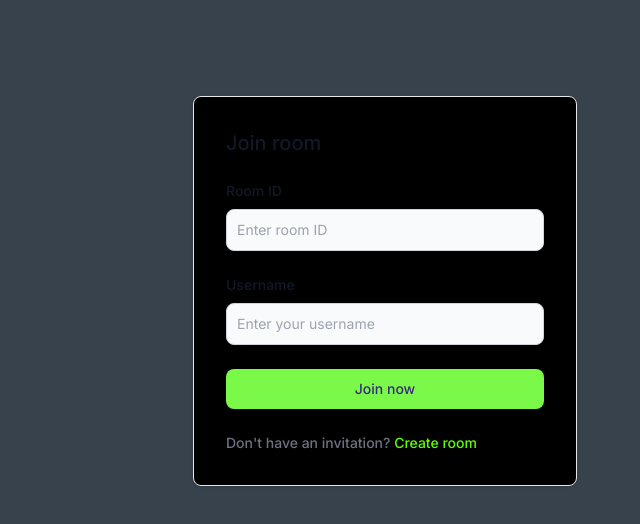
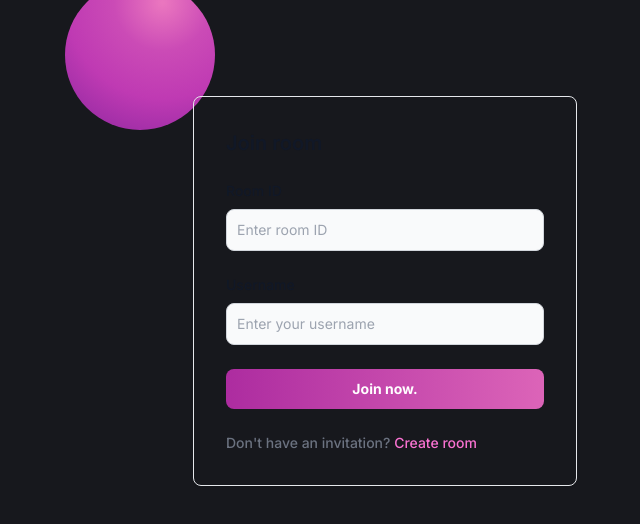
Before and after one commit to Maran1947/codesocket, a Next.js app in the folder client/: page / in a window 1280 px wide. Shown: the top 524 px of the page, without its empty margins (255-895 px from the left). Built offline with nearby package versions, Linux system fonts and the light colour scheme.

Commit message:
(client): redesign join room ui and hide folder and file icon o files

```diff
--- a/client/src/app/components/fileExplorer/FileExplorerNode.tsx
+++ b/client/src/app/components/fileExplorer/FileExplorerNode.tsx
@@ -88,9 +88,7 @@ const FileExplorerNode = ({
     handleDeleteNode(fileExplorerNode.id, fileExplorerNode.path);
   };
 
-  const onAddFolder = (e: React.KeyboardEvent<HTMLInputElement>) => {
-    const value = (e.target as HTMLInputElement).value;
-    if (e.code === "Enter" && value) {
+  const handleAddNode = (value: string) => {
     const filename = value;
     const filePath = `${fileExplorerNode.path}/${filename}`;
     if (isFileAlreadyExists(filePath, fileExplorerNode)) {
@@ -102,6 +100,12 @@ const FileExplorerNode = ({
     if (!isFileExplorerUpdated) {
       setIsFileExplorerUpdated(true);
     }
+  }
+
+  const onAddFolderOrFile = (e: React.KeyboardEvent<HTMLInputElement>) => {
+    const value = (e.target as HTMLInputElement).value;
+    if (e.code === "Enter" && value) {
+      handleAddNode(value)
     }
   };
 
@@ -140,17 +144,17 @@ const FileExplorerNode = ({
             <div className="flex gap-2 items-center">
               <span>
                 {showInput.isFolder ? (
-                  <ArrowIcon className="text-sm" />
+                  <ArrowIcon sx={{ fontSize: '14px' }} />
                 ) : (
-                  <FileIcon className="text-sm" />
+                  <FileIcon sx={{ fontSize: '14px' }} />
                 )}
               </span>
               <input
                 autoFocus
-                onKeyDown={onAddFolder}
+                onKeyDown={onAddFolderOrFile}
                 onBlur={() => setShowInput({ ...showInput, visible: false })}
                 type="text"
-                className="text-[#fec76f] outline-none px-2 bg-[#f9f5f526]"
+                className="w-full text-[#fec76f] outline-none px-2 bg-[#f9f5f526]"
               />
             </div>
           )}
@@ -192,12 +196,6 @@ const FileExplorerNode = ({
         </span>
         {displayNodeControls && (
           <div className="flex items-center gap-1">
-            <CreateNewFolderOutlinedIcon
-              onClick={(e) => handleNewFolder(e, true)}
-            />
-            <CreaterNewFileOutlinedIcon
-              onClick={(e) => handleNewFolder(e, false)}
-            />
             <DeleteOutlineOutlinedIcon onClick={(e) => onDeleteNode(e)} />
           </div>
         )}
--- a/client/src/app/page.tsx
+++ b/client/src/app/page.tsx
@@ -1,5 +1,11 @@
 "use client";
-import { FormEvent, KeyboardEvent, useState } from "react";
+import {
+  FormEvent,
+  KeyboardEvent,
+  useEffect,
+  useState,
+  useTransition,
+} from "react";
 import { v4 as uuid } from "uuid";
 import toast, { Toaster } from "react-hot-toast";
 import { useRouter } from "next/navigation";
@@ -7,19 +13,14 @@ import { useRouter } from "next/navigation";
 export default function Home() {
   const [roomId, setRoomId] = useState("");
   const [username, setUsername] = useState("");
+  const [isPending, startTransition] = useTransition();
+  const [toastId, setToastId] = useState("");
 
   const router = useRouter();
 
-  const notify = () =>
-    toast.success("New room Id created successfully.", {
-      style: {
-        border: '2px solid #00ff00',
-        borderRadius: "10px",
-        background: "#000",
-        padding: '0.5rem 0.8rem',
-        color: "#00ff00",
-      },
-    });
+  const notify = () => {
+    toast.success("New room Id created successfully.");
+  };
 
   const handleCreateRoom = () => {
     const id = uuid();
@@ -38,7 +39,11 @@ export default function Home() {
   const handleJoinRoom = (e: FormEvent<HTMLFormElement>) => {
     e.preventDefault();
 
-    router.replace(`/room/${roomId}?username=${username}`);
+    startTransition(() => {
+      const toastId = toast.loading("Joining...");
+      setToastId(toastId);
+      router.replace(`/room/${roomId}?username=${username}&toastId=${toastId}`);
+    });
   };
 
   const handleInputEnter = (e: KeyboardEvent<HTMLFormElement>) => {
@@ -47,16 +52,29 @@ export default function Home() {
     }
   };
 
+  useEffect(() => {
+    if (!isPending && toastId) {
+      toast.dismiss(toastId);
+    }
+  }, [isPending]);
+
   return (
-    <main className="bg-[#38424c] flex min-h-screen flex-col items-center justify-between py-24 px-10 sm:p-24">
+    <main className="bg-[#17181d] flex min-h-screen flex-col items-center justify-between py-24 px-10 sm:p-24">
       <Toaster position="top-right" reverseOrder={false} />
-      <div className="w-full max-w-sm p-4 bg-black border border-gray-200 rounded-lg shadow sm:p-6 md:p-8 dark:bg-gray-800 dark:border-gray-700">
+      <div
+        style={{
+          background:
+            "radial-gradient(circle at 65% 15%, #ea76bf 1%, #cb4bb6 30%, #bf3ab3 60%, #8b269e 100%)",
+        }}
+        className="w-[150px] h-[150px] absolute rounded-full -top-10 left-1/4 sm:-top-5 sm:left-1/4"
+      ></div>
+      <div className="z-10 w-full max-w-sm p-4 bg-transparent border border-gray-200 rounded-lg shadow sm:p-6 md:p-8 dark:border-gray-700">
         <form
           className="space-y-6"
           onSubmit={handleJoinRoom}
           onKeyUp={(e) => handleInputEnter(e)}
         >
-          <h5 className="text-xl font-medium text-gray-900 dark:text-white">
+          <h5 className="text-xl font-semibold text-gray-900 dark:text-white">
             Join room
           </h5>
           <div>
@@ -98,15 +116,15 @@ export default function Home() {
 
           <button
             type="submit"
-            className="w-full text-[#39277f] bg-[#7af948] hover:bg-[#6cd84199] font-medium rounded-lg text-sm px-5 py-2.5 text-center"
+            className="w-full text-white font-bold bg-gradient-to-r from-[#ad2ca0] to-[#dc64b8] hover:bg-gradient-to-br  rounded-lg text-sm px-5 py-2.5 text-center"
           >
-            Join now
+            Join now.
           </button>
           <div className="text-sm font-medium text-gray-500 dark:text-gray-300">
             Don&apos;t have an invitation?{" "}
             <span
               onClick={handleCreateRoom}
-              className="cursor-pointer text-[#5eff00] hover:underline"
+              className="cursor-pointer text-[#f972d1] hover:underline"
             >
               Create room
             </span>
--- a/client/src/app/room/[roomId]/page.tsx
+++ b/client/src/app/room/[roomId]/page.tsx
@@ -129,6 +129,9 @@ const Page = () => {
 
   useEffect(() => {
     const usernameFromUrl = query.get("username");
+    const toastId = query.get("toastId")
+    toast.dismiss(toastId!)
+
     const init = async () => {
       socketRef.current = await initSocket();
 
```
Lines whose indentation alone changed are shown as unchanged.
